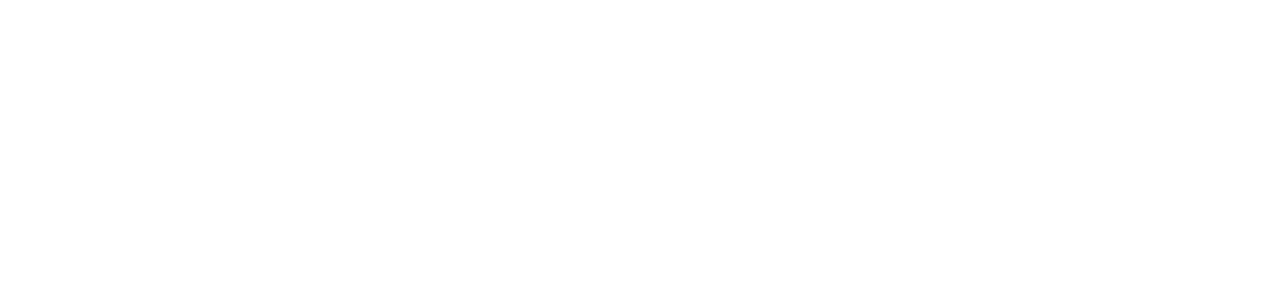
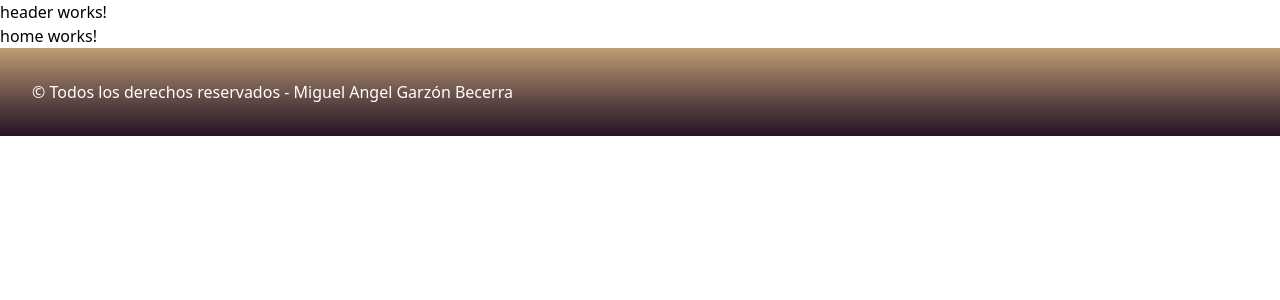
Before and after one commit to MiguelGarzon11/Portfolio, an Angular app in the folder portfolio/: page / in a window 1280 px wide. Shown: the top 300 px of the page. Built offline with nearby package versions, Linux system fonts and the light colour scheme.

Commit message:
Portfolio

```diff
--- a/portfolio/src/app/app.html
+++ b/portfolio/src/app/app.html
@@ -0,0 +1,5 @@
+<app-header></app-header>
+<main>
+    <router-outlet></router-outlet>
+</main>
+<app-footer></app-footer>
--- a/portfolio/src/app/app.routes.ts
+++ b/portfolio/src/app/app.routes.ts
@@ -1,3 +1,9 @@
 import { Routes } from '@angular/router';
+import { Home } from './components/home/home';
+import { Email } from './components/email/email';
 
-export const routes: Routes = [];
+export const routes: Routes = [
+    { path: '', component: Home },
+    { path: 'email', component: Email },
+    { path: '**', redirectTo: '' }
+];
--- a/portfolio/src/app/app.ts
+++ b/portfolio/src/app/app.ts
@@ -1,9 +1,11 @@
 import { Component } from '@angular/core';
 import { RouterOutlet } from '@angular/router';
+import { Header } from "./components/header/header";
+import { Footer } from "./components/footer/footer";
 
 @Component({
   selector: 'app-root',
-  imports: [RouterOutlet],
+  imports: [RouterOutlet, Header, Footer],
   templateUrl: './app.html',
   styleUrl: './app.css'
 })
--- /dev/null
+++ b/portfolio/src/app/components/email/email.html
@@ -0,0 +1 @@
+<p>email works!</p>
--- /dev/null
+++ b/portfolio/src/app/components/email/email.ts
@@ -0,0 +1,11 @@
+import { Component } from '@angular/core';
+
+@Component({
+  selector: 'app-email',
+  imports: [],
+  templateUrl: './email.html',
+  styleUrl: './email.css'
+})
+export class Email {
+
+}
--- a/portfolio/src/app/components/footer/footer.html
+++ b/portfolio/src/app/components/footer/footer.html
@@ -1 +1,3 @@
-<p>footer works!</p>
+<footer id="footer" class=" bg-gradient-to-b from-[#BF9E75] to-[#261423] text-white p-8 flex flex-col">
+    <h4>© Todos los derechos reservados - Miguel Angel Garzón Becerra</h4>
+</footer>
--- /dev/null
+++ b/portfolio/src/app/components/home/home.html
@@ -0,0 +1 @@
+<p>home works!</p>
--- /dev/null
+++ b/portfolio/src/app/components/home/home.ts
@@ -0,0 +1,11 @@
+import { Component } from '@angular/core';
+
+@Component({
+  selector: 'app-home',
+  imports: [],
+  templateUrl: './home.html',
+  styleUrl: './home.css'
+})
+export class Home {
+
+}
--- /dev/null
+++ b/portfolio/tailwind.config.js
@@ -0,0 +1,18 @@
+// tailwind.config.js (Tailwind v4)
+export default {
+  content: [
+    "./src/**/*.{html,ts}",
+  ],
+  theme: {
+    extend: {
+      colors: {
+        footer: "#261423",
+        main: "#BF9E75",
+        shadow: "#D9BB96",
+        buttonhover: "#594534",
+        button: "#8C6E54",
+      },
+    },
+  },
+  plugins: [],
+};
```
Also changed, not shown: portfolio/src/app/components/email/email.css (added), portfolio/src/app/components/home/home.css (added), 2 other files (tests, documents, lock files or other folders).
